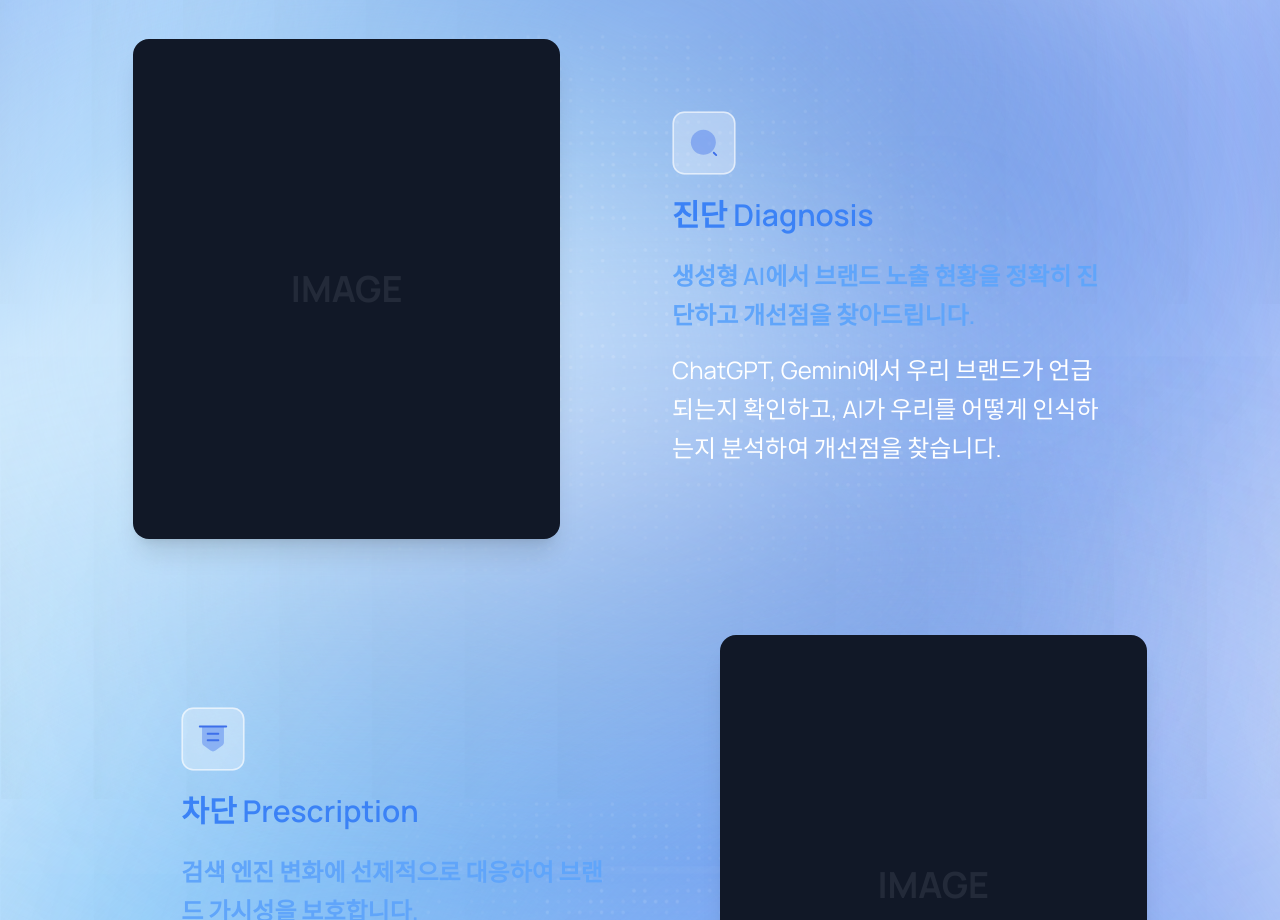
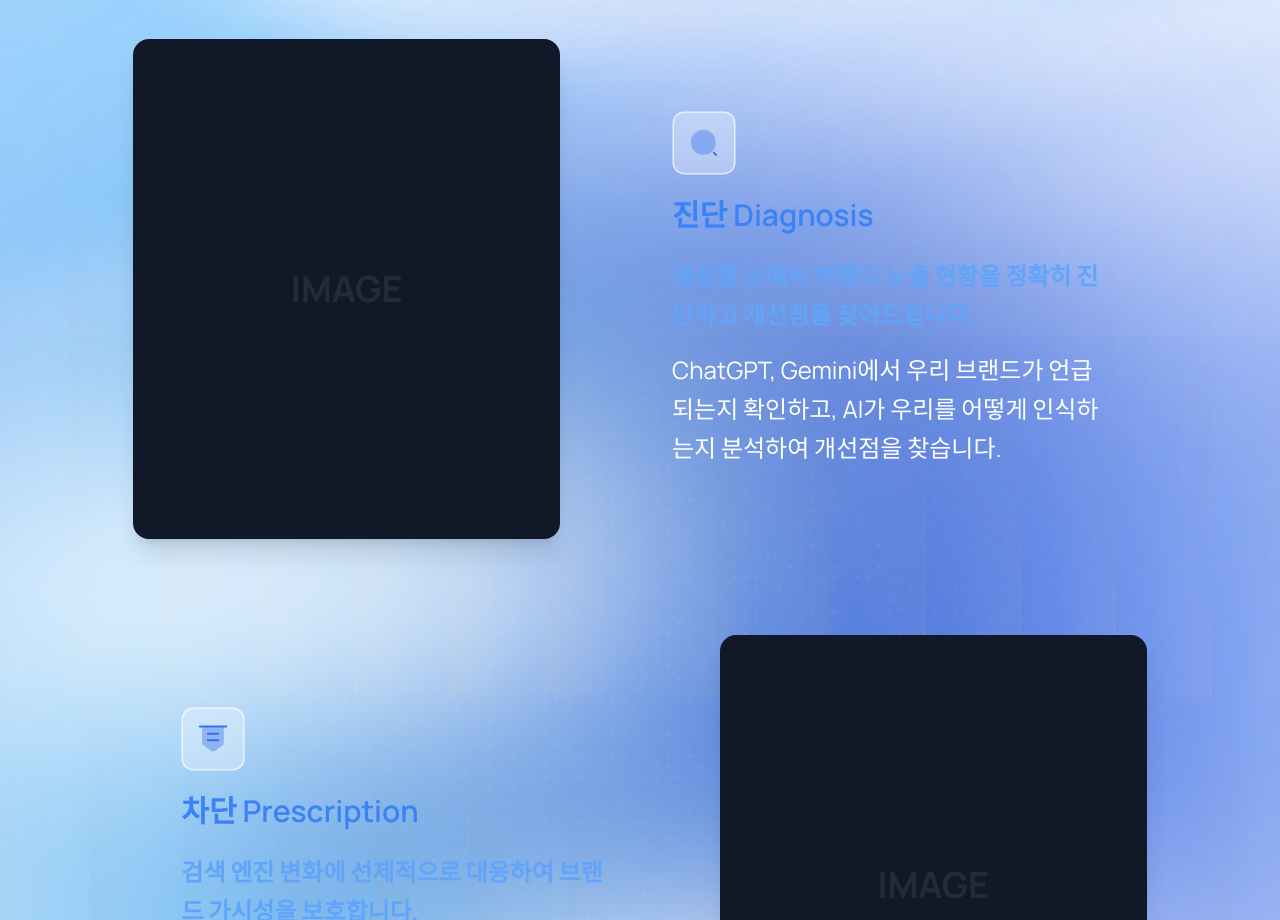
Before and after one commit to zultopia/ShowOnAI-FE, a Next.js app: page / in a window 1280 px wide. Shown: the part 1880-2800 px from the top of the page. Built offline with nearby package versions, Linux system fonts and the light colour scheme.

Commit message:
fix : change background svg

```diff
--- a/src/app/page.tsx
+++ b/src/app/page.tsx
@@ -197,34 +197,6 @@ const DemoDialog = ({ isOpen, onClose, formData, setFormData }: DemoDialogProps)
             </button>
           </div>
         </form>
-      </div>
-    </div>
-  );
-};
-
-const BackgroundElement = () => {
-  return (
-    <div className="relative w-full h-full">
-      <div className="absolute w-full h-full z-0">
-        <img src="/assets/Shapes.svg" alt="bg" className="absolute w-full top-0 right-0 object-cover" loading="lazy" />
-        <img src="/assets/Ellipses.svg" alt="bg" className="absolute w-full top-0 right-0 object-cover" loading="lazy" />
-        <img src="/assets/Lines.svg" alt="bg" className="absolute w-full object-cover translate-y-[140%]" loading="lazy" />
-        <img src="/assets/Lines-1.svg" alt="bg" className="absolute w-full object-cover translate-y-[190%]" loading="lazy" />
-        <img src="/assets/Lines-1.svg" alt="bg" className="absolute w-full object-cover translate-y-[240%]" loading="lazy" />
-        <img src="/assets/Element-3.svg" alt="bg" className="absolute w-full top-0 right-0 object-cover translate-y-[90%]" loading="lazy" />
-        <img src="/assets/Element-7.svg" alt="bg" className="absolute w-full top-0 right-0 object-cover translate-y-[110%]" loading="lazy" />
-        <img src="/assets/Element-8.svg" alt="bg" className="absolute w-full top-0 right-0 object-cover translate-y-[150%]" loading="lazy" />
-        <img src="/assets/Element-4.svg" alt="bg" className="absolute w-full top-0 left-0 object-cover translate-y-[100%]" loading="lazy" />
-        <img src="/assets/Element-8.svg" alt="bg" className="absolute w-full top-0 right-0 object-cover translate-y-[200%]" loading="lazy" />
-        <img src="/assets/Element-4.svg" alt="bg" className="absolute w-full top-0 left-0 object-cover translate-y-[150%]" loading="lazy" />
-        <img src="/assets/Element-2.svg" alt="bg" className="absolute w-full top-0 right-0 object-cover translate-y-[150%]" loading="lazy" />
-        <img src="/assets/Element-9.svg" alt="bg" className="absolute w-full top-0 left-0 object-cover translate-y-[170%]" loading="lazy" />
-        <img src="/assets/Element-10.svg" alt="bg" className="absolute w-full top-0 right-0 object-cover translate-y-[330%]" loading="lazy" />
-        <img src="/assets/Element-1.svg" alt="bg" className="absolute w-full top-0 right-0 object-cover translate-y-[190%]" loading="lazy" />
-        <img src="/assets/Element.svg" alt="bg" className="absolute w-full top-0 right-0 object-cover translate-y-[125%]" loading="lazy" /> {/* 180% */}
-        <img src="/assets/Pixels Mask-1.svg" alt="bg" className="absolute w-full object-cover translate-y-[210%]" loading="lazy" />
-        <img src="/assets/Pixels Mask-2.svg" alt="bg" className="absolute w-full object-cover translate-y-[290%]" loading="lazy" />
-        <img src="/assets/Pixels Mask.svg" alt="bg" className="absolute w-full object-cover translate-y-[280%]" loading="lazy" /> {/* 350% */}
       </div>
     </div>
   );
@@ -794,10 +766,8 @@ function LandingPage() {
   };
 
   return (
-    <div className="min-h-screen bg-blue-50 font-manrope scroll-smooth flex flex-col">
+    <div className="min-h-screen bg-blue-50 font-manrope scroll-smooth flex flex-col" style={{backgroundImage:'url(/landing-page.svg)', backgroundSize: 'cover', backgroundPosition: 'top center' }}>
       <div className="relative flex-shrink-0">
-        <BackgroundElement />
-
         <div
           className="relative z-10 rounded-[24px] mx-4 mt-1 sm:mt-2 md:mt-3 lg:mt-4 overflow-hidden"
           style={{
```
Also changed, not shown: public/landing-page.svg (added).
